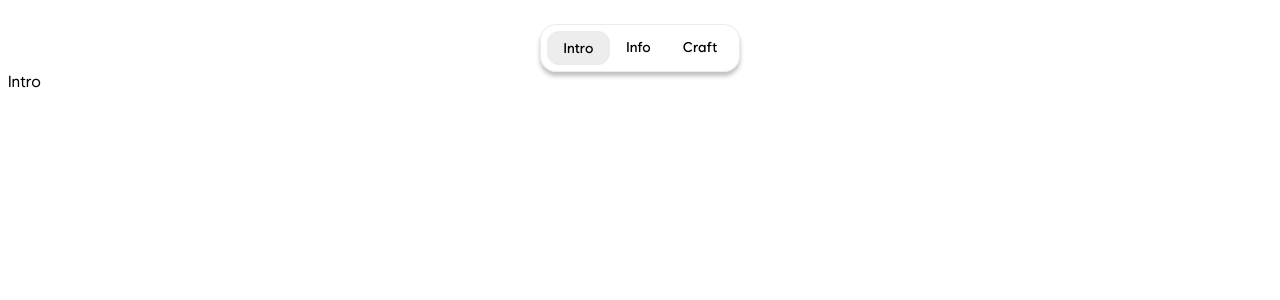
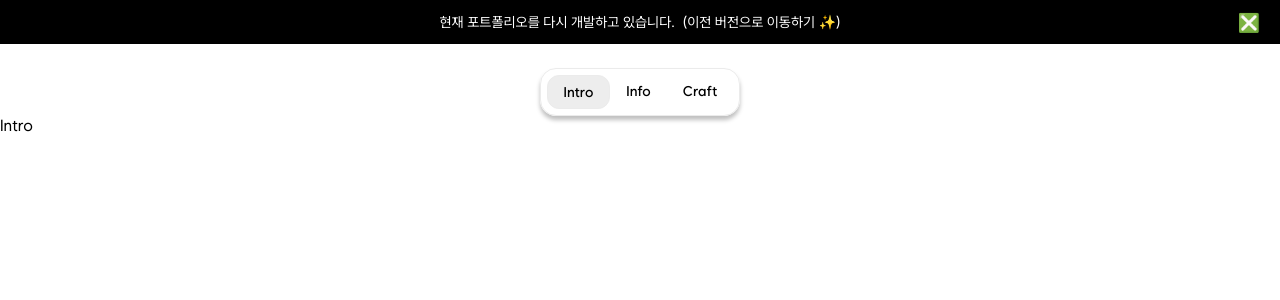
Before and after one commit to SID12g/sid12g.dev, a Next.js app: page / in a window 1280 px wide. Shown: the top 300 px of the page. Built offline with nearby package versions, Linux system fonts and the light colour scheme; a web font is replaced by a local one.

Commit message:
feat: Banner

```diff
--- a/src/app/globals.css
+++ b/src/app/globals.css
@@ -1,3 +1,8 @@
 * {
   font-family: var(--font-wanted-sans), var(--font-toss-face);
+  text-decoration: none;
 }
+
+body {
+  margin: 0;
+}
--- a/src/app/layout.tsx
+++ b/src/app/layout.tsx
@@ -3,6 +3,7 @@ import "./globals.css";
 import localFont from "next/font/local";
 import StyledComponentsRegistry from "@/lib/registry";
 import Navbar from "@/components/Navbar";
+import Banner from "@/components/Banner";
 
 const wantedSans = localFont({
   src: "./fonts/WantedSansVariable.woff2",
@@ -38,6 +39,7 @@ export default function RootLayout({
     <html lang="ko">
       <body className={`${wantedSans.variable} ${tossFace.variable}`}>
         <StyledComponentsRegistry>
+          <Banner />
           <Navbar />
           {children}
         </StyledComponentsRegistry>
--- /dev/null
+++ b/src/components/Banner.tsx
@@ -0,0 +1,51 @@
+"use client";
+
+import styled from "styled-components";
+import Link from "next/link";
+import { useState } from "react";
+
+export default function Banner() {
+  const [show, setShow] = useState(false);
+  return (
+    <div>
+      {show ? (
+        ""
+      ) : (
+        <Wrapper>
+          현재 포트폴리오를 다시 개발하고 있습니다.
+          <Link href="https://previous.sid12g.dev">
+            <LinkText> (이전 버전으로 이동하기 ✨)</LinkText>
+          </Link>
+          <CloseIcon
+            onClick={() => {
+              setShow(true);
+            }}
+          >
+            ❎
+          </CloseIcon>
+        </Wrapper>
+      )}
+    </div>
+  );
+}
+
+const Wrapper = styled.div`
+  font-size: 14px;
+  color: #ffffff;
+  background-color: #000000;
+  display: flex;
+  justify-content: center;
+  align-items: center;
+`;
+
+const LinkText = styled.p`
+  margin-left: 8px;
+  color: #ffffff;
+`;
+
+const CloseIcon = styled.span`
+  position: absolute;
+  right: 20px;
+  font-size: 18px;
+  cursor: pointer;
+`;
--- a/src/components/Navbar.tsx
+++ b/src/components/Navbar.tsx
@@ -1,15 +1,14 @@
 "use client";
 
-import { useRouter } from "next/navigation";
 import styled from "styled-components";
-import { usePathname } from "next/navigation";
+import { useRouter, usePathname } from "next/navigation";
 
 export default function Navbar() {
   const router = useRouter();
   const pathname = usePathname();
 
   return (
-    <Wrap>
+    <Wrapper>
       <Button
         $draggable={pathname === "/"}
         draggable={pathname === "/"}
@@ -37,11 +36,11 @@ export default function Navbar() {
       >
         Craft
       </Button>
-    </Wrap>
+    </Wrapper>
   );
 }
 
-const Wrap = styled.div`
+const Wrapper = styled.div`
   padding: 6px;
   display: flex;
   border-radius: 16px;
```
